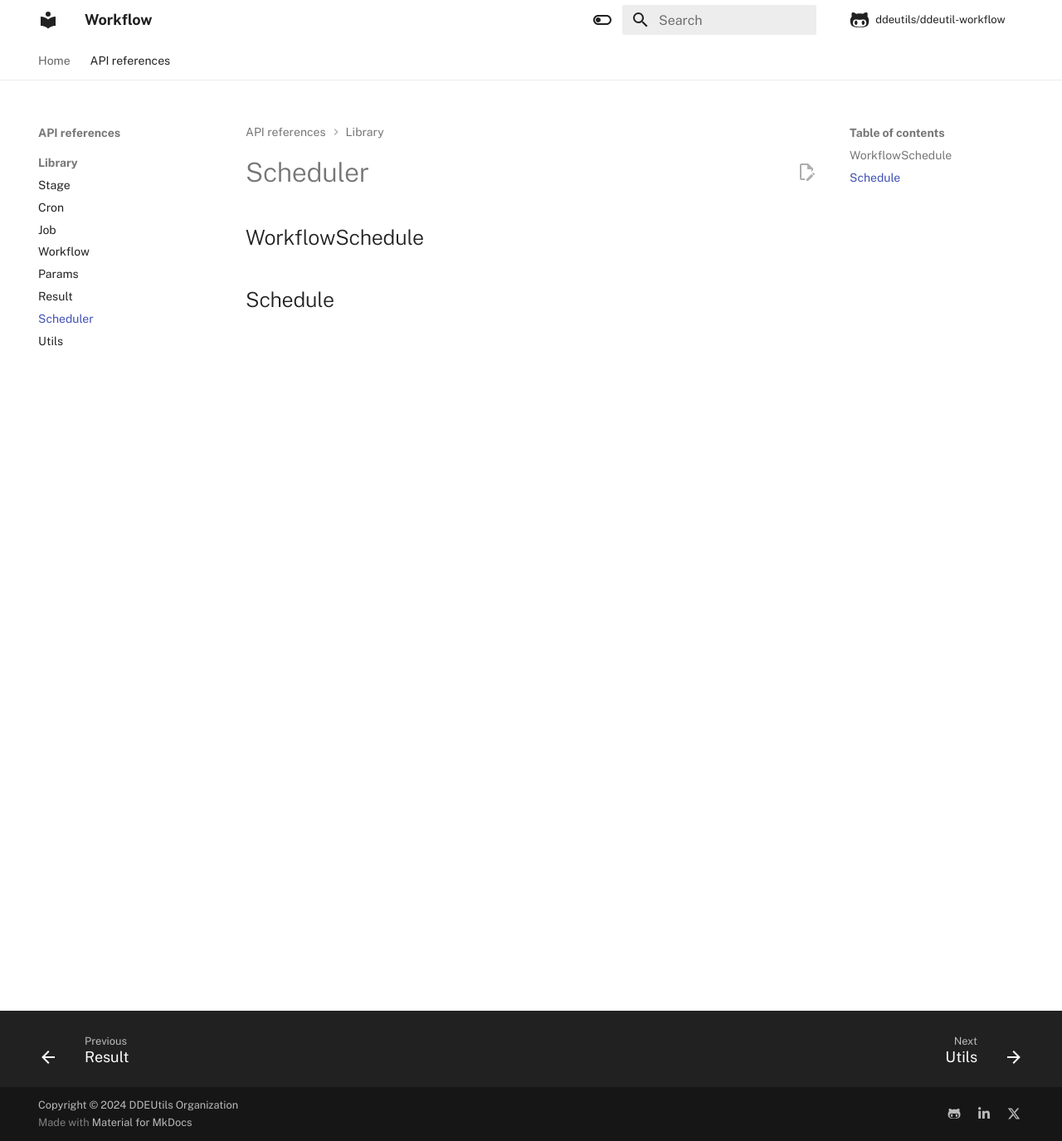
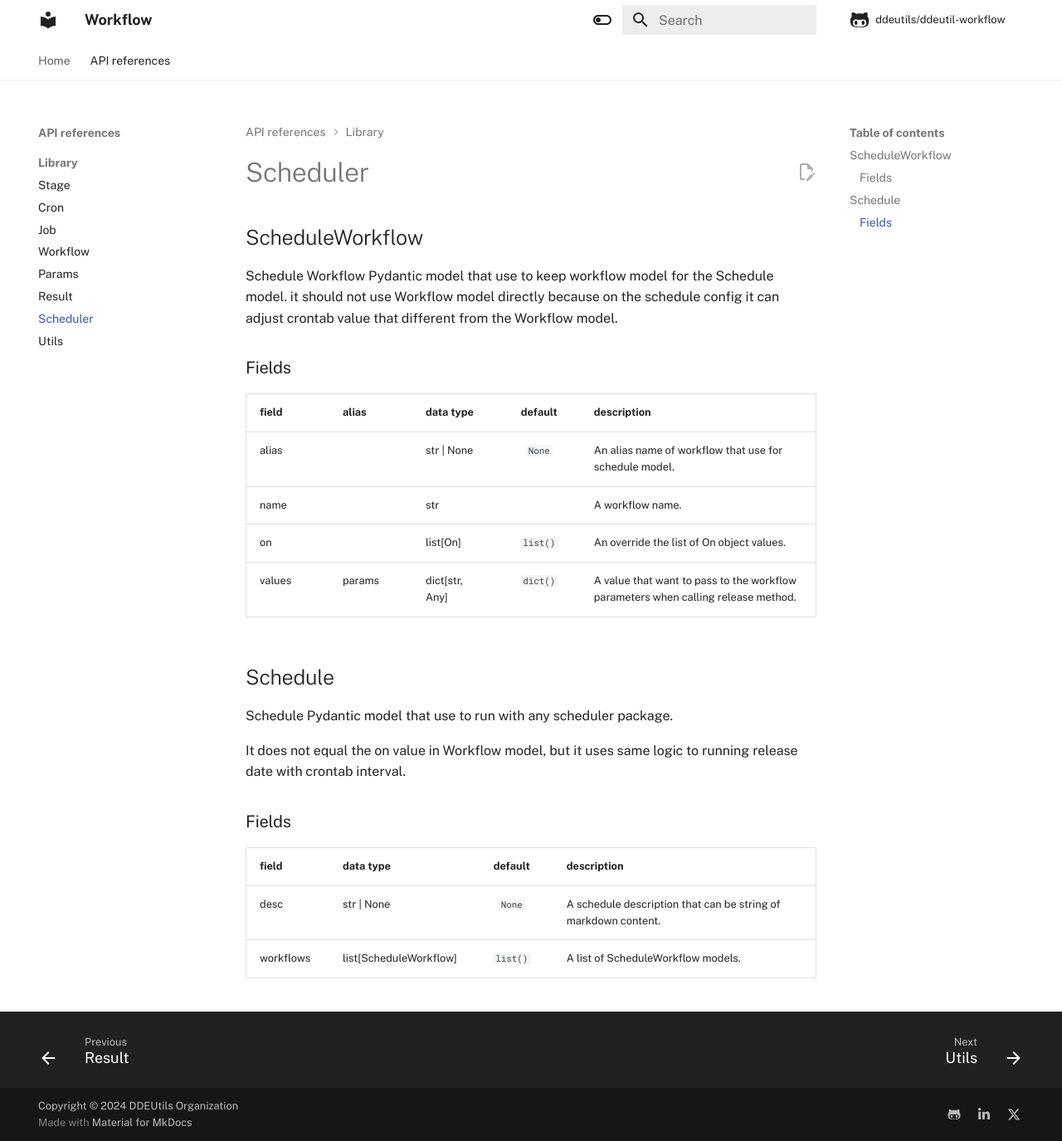
Before and after one commit to ddeutils/ddeutil-workflow, an MkDocs documentation site: the page built from docs/api/scheduler.md, in a window 1280 px wide and 1375 px high. Shown: the whole window at 83% size. Built offline with MkDocs 1.6.1 and Material for MkDocs 9.7.7, drawn with Linux system fonts in a browser that asks for light colours; comment, search, counter and statistics services are not loaded.

Commit message:
:page_facing_up: docs: update docs-string.

```diff
--- a/docs/api/scheduler.md
+++ b/docs/api/scheduler.md
@@ -1,5 +1,31 @@
 # Scheduler
 
-## WorkflowSchedule
+## ScheduleWorkflow
+
+Schedule Workflow Pydantic model that use to keep workflow model for
+the Schedule model. it should not use Workflow model directly because on the
+schedule config it can adjust crontab value that different from the Workflow
+model.
+
+### Fields
+
+| field  | alias  | data type      | default  | description                                                                       |
+|--------|--------|----------------|:--------:|-----------------------------------------------------------------------------------|
+| alias  |        | str \| None    |  `None`  | An alias name of workflow that use for schedule model.                            |
+| name   |        | str            |          | A workflow name.                                                                  |
+| on     |        | list[On]       | `list()` | An override the list of On object values.                                         |
+| values | params | dict[str, Any] | `dict()` | A value that want to pass to the workflow parameters when calling release method. |
 
 ## Schedule
+
+Schedule Pydantic model that use to run with any scheduler package.
+
+It does not equal the on value in Workflow model, but it uses same logic to
+running release date with crontab interval.
+
+### Fields
+
+| field     | data type               |  default  | description                                                    |
+|-----------|-------------------------|:---------:|----------------------------------------------------------------|
+| desc      | str \| None             |  `None`   | A schedule description that can be string of markdown content. |
+| workflows | list[ScheduleWorkflow]  | `list()`  | A list of ScheduleWorkflow models.                             |
```
Also changed, not shown: docs/api/job.md (+12 -13 lines), docs/api/result.md (+6 -6 lines), docs/api/workflow.md (+9 -10 lines), 4 other files.
